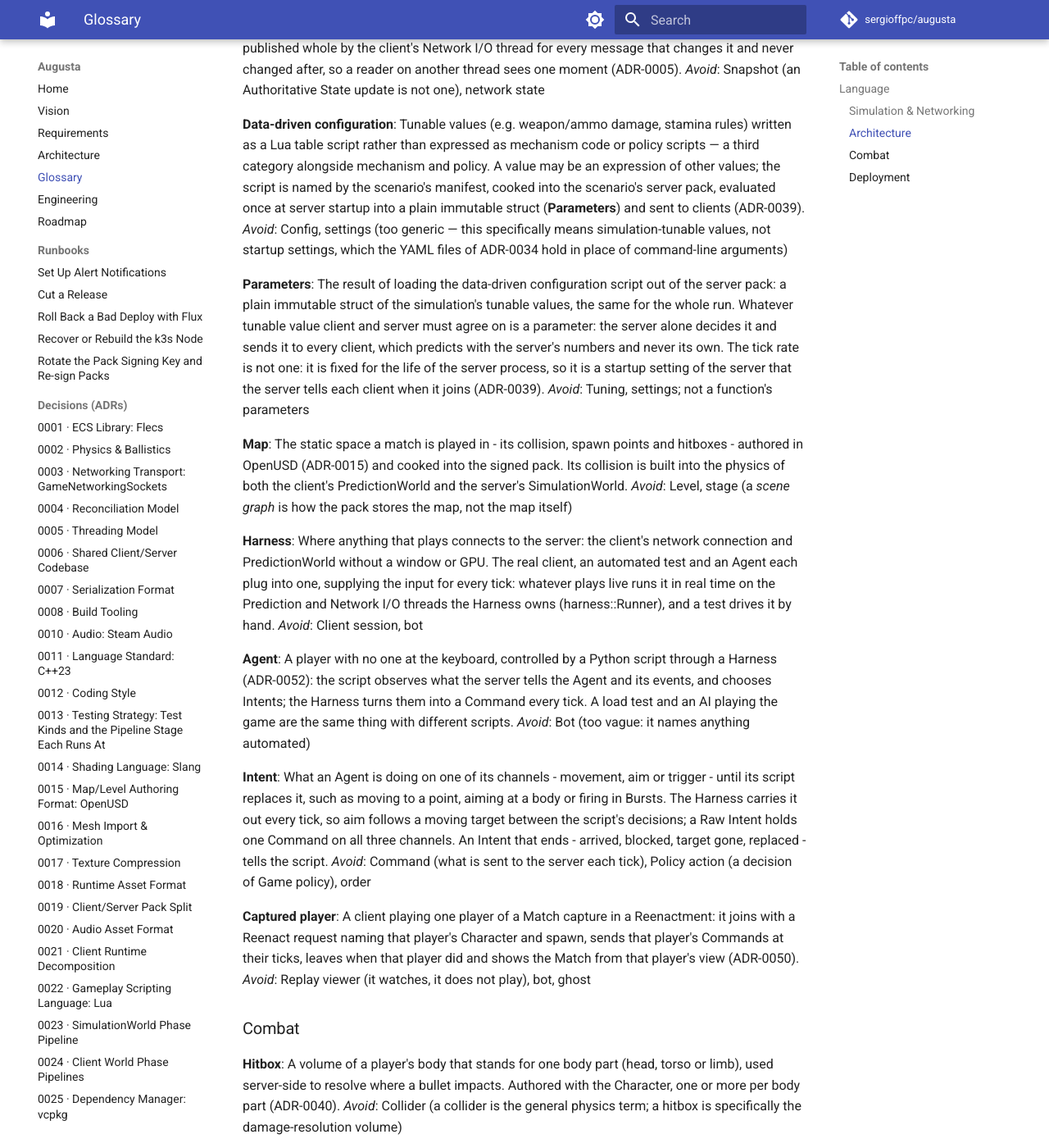
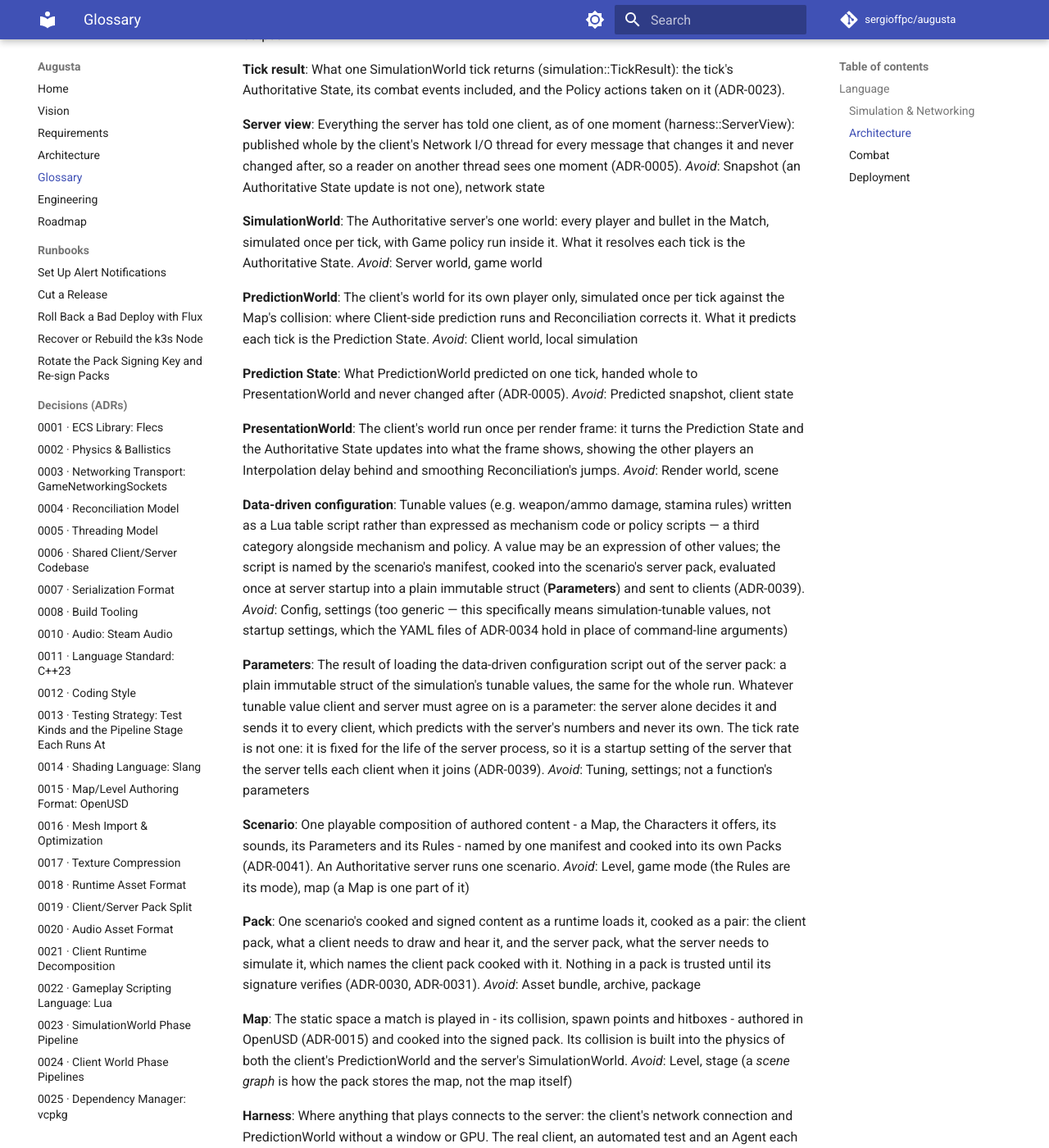
Before and after one commit to sergioffpc/augusta, an MkDocs documentation site: the page built from GLOSSARY.md, in a window 1280 px wide and 1400 px high, scrolled down 4415 px. Shown: the whole window at 82% size. Built offline with MkDocs 1.6.1 and Material for MkDocs 9.7.7, drawn with Linux system fonts in a browser that asks for light colours; comment, search, counter and statistics services are not loaded; some of the changed text lies outside the part shown.

Commit message:
docs: define the glossary terms its entries already use
Scenario, Pack, Authoritative State, Death and the three Worlds were
used inside other entries without one of their own. Node and
Environment named the workload a "Server", the word Node tells you to
avoid; they now say Authoritative server.

Co-Authored-By: Claude Opus 5.5 <noreply@anthropic.com>

```diff
--- a/GLOSSARY.md
+++ b/GLOSSARY.md
@@ -111,6 +111,12 @@ the server's authoritative state: the client restores the server's state of its
 body and its rifle and replays the commands the server has not yet acknowledged
 from it, and presentation smooths the resulting jump. _Avoid_: Resync, rollback
 
+**Authoritative State**: Everything the Authoritative server holds true as of
+one of its ticks: every body's state, every player's rifle and health, and the
+tick's combat events, such as its Shots and Deaths. No client is sent it whole:
+each gets its own Authoritative State update of it. _Avoid_: Server state, world
+state, snapshot
+
 **Authoritative State update**: One server tick's Authoritative State as sent to
 one client (protocol::AuthoritativeStateWire): every body as of that tick, by
 its Entity ID, plus the recipient's own newest acknowledged Command sequence and
@@ -215,6 +221,25 @@ every message that changes it and never changed after, so a reader on another
 thread sees one moment (ADR-0005). _Avoid_: Snapshot (an Authoritative State
 update is not one), network state
 
+**SimulationWorld**: The Authoritative server's one world: every player and
+bullet in the Match, simulated once per tick, with Game policy run inside it.
+What it resolves each tick is the Authoritative State. _Avoid_: Server world,
+game world
+
+**PredictionWorld**: The client's world for its own player only, simulated once
+per tick against the Map's collision: where Client-side prediction runs and
+Reconciliation corrects it. What it predicts each tick is the Prediction State.
+_Avoid_: Client world, local simulation
+
+**Prediction State**: What PredictionWorld predicted on one tick, handed whole
+to PresentationWorld and never changed after (ADR-0005). _Avoid_: Predicted
+snapshot, client state
+
+**PresentationWorld**: The client's world run once per render frame: it turns
+the Prediction State and the Authoritative State updates into what the frame
+shows, showing the other players an Interpolation delay behind and smoothing
+Reconciliation's jumps. _Avoid_: Render world, scene
+
 **Data-driven configuration**: Tunable values (e.g. weapon/ammo damage, stamina
 rules) written as a Lua table script rather than expressed as mechanism code or
 policy scripts — a third category alongside mechanism and policy. A value may be
@@ -233,6 +258,18 @@ which predicts with the server's numbers and never its own. The tick rate is not
 one: it is fixed for the life of the server process, so it is a startup setting
 of the server that the server tells each client when it joins (ADR-0039).
 _Avoid_: Tuning, settings; not a function's parameters
+
+**Scenario**: One playable composition of authored content - a Map, the
+Characters it offers, its sounds, its Parameters and its Rules - named by one
+manifest and cooked into its own Packs (ADR-0041). An Authoritative server runs
+one scenario. _Avoid_: Level, game mode (the Rules are its mode), map (a Map is
+one part of it)
+
+**Pack**: One scenario's cooked and signed content as a runtime loads it, cooked
+as a pair: the client pack, what a client needs to draw and hear it, and the
+server pack, what the server needs to simulate it, which names the client pack
+cooked with it. Nothing in a pack is trusted until its signature verifies
+(ADR-0030, ADR-0031). _Avoid_: Asset bundle, archive, package
 
 **Map**: The static space a match is played in - its collision, spawn points and
 hitboxes - authored in OpenUSD (ADR-0015) and cooked into the signed pack. Its
@@ -323,6 +360,12 @@ shooter's hit marker; a client never predicts a hit. _Avoid_: Hit marker (the
 marker is how the client shows a Hit confirmation), hit prediction, hit
 registration
 
+**Death**: A player's health reaching zero in a Match, as the Authoritative
+server resolves it: who died, who killed it and on which tick. The player stays
+in the Match as a Spectator, and Game policy decides from the Deaths when the
+Match ends. _Avoid_: Kill (the same event told from the killer's side), frag,
+elimination
+
 **ADS (Aim Down Sights)**: The player action of aiming through a weapon's
 sights, trading movement/hip-fire speed for accuracy. _Avoid_: Zoom, scope
 (those describe an effect of ADS, not the action itself)
@@ -335,13 +378,13 @@ observer, dead cam
 ### Deployment
 
 **Node**: The physical machine the cluster runs on, and every Environment's
-Servers with it: what is hardened, patched and rebuilt as one. _Avoid_: Server
-(the Authoritative server is a workload on the Node, not the Node), host, k3s
-server, box
+Authoritative servers with it: what is hardened, patched and rebuilt as one.
+_Avoid_: Server (the Authoritative server is a workload on the Node, not the
+Node), host, k3s server, box
 
 **Environment**: One long-lived deployment that follows signed sources and runs
-a Server per scenario it serves: `develop` (the chart CI signed for the latest
-`develop` commit) and `staging` (the latest signed `v*` release tag), both on
-the Node and kept apart from each other (ADR-0026, ADR-0056). _Avoid_: Stage,
-namespace (the namespace is how an Environment is kept apart, not the
-Environment), preview
+an Authoritative server per scenario it serves: `develop` (the chart CI signed
+for the latest `develop` commit) and `staging` (the latest signed `v*` release
+tag), both on the Node and kept apart from each other (ADR-0026, ADR-0056).
+_Avoid_: Stage, namespace (the namespace is how an Environment is kept apart,
+not the Environment), preview
```
